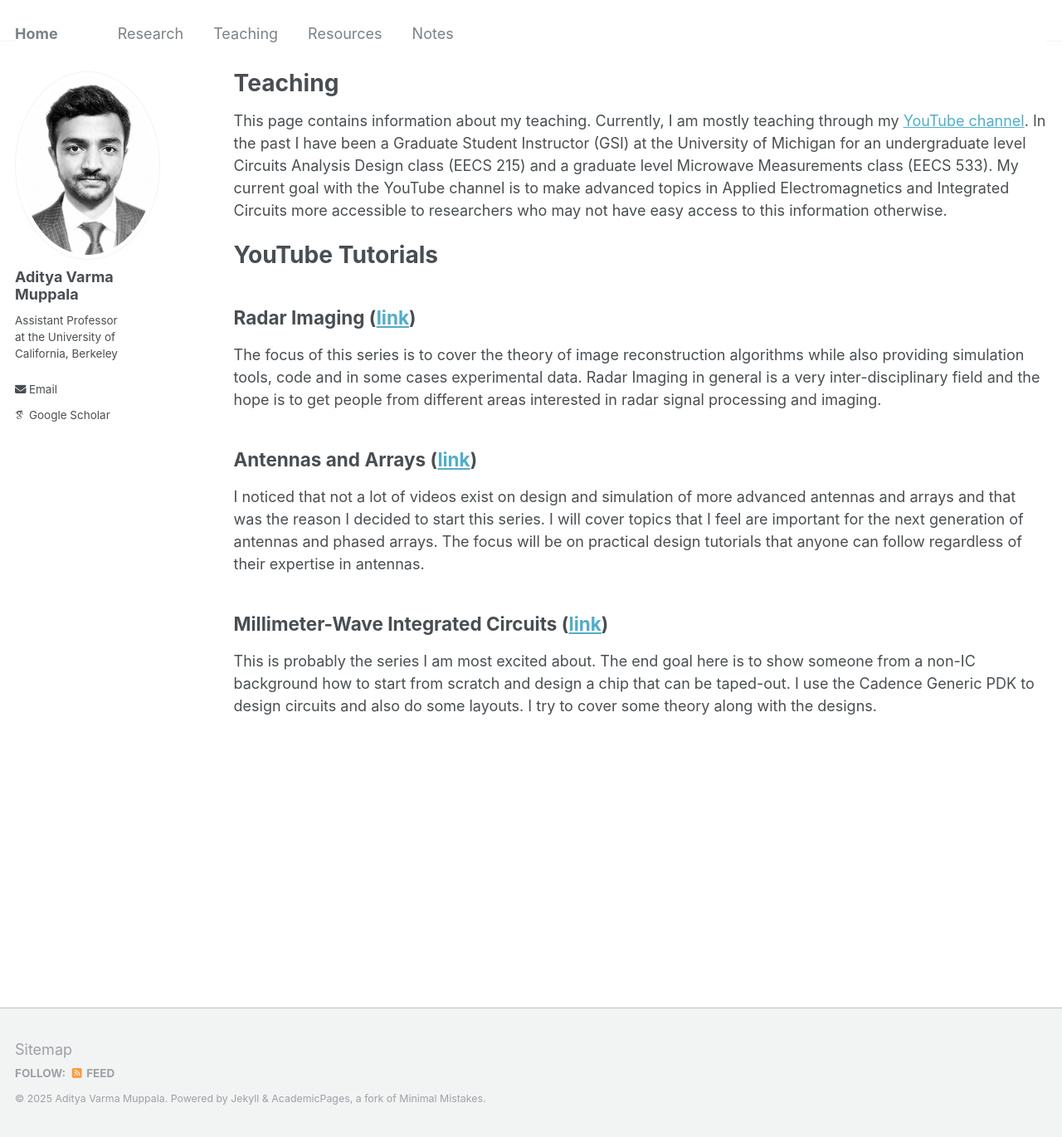
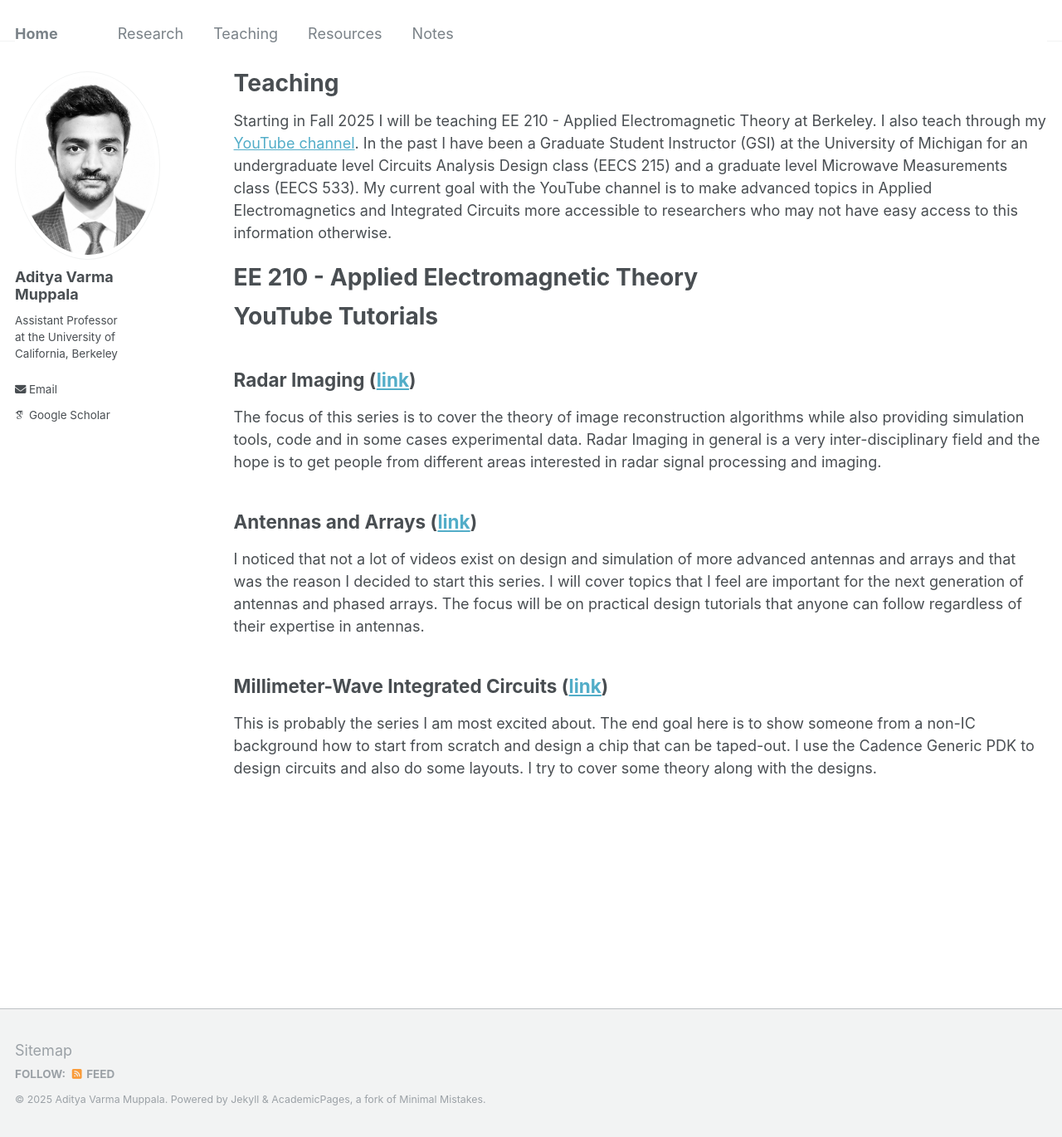
Before and after one commit to AdityaMuppala/adityamuppala.github.io, a Jekyll site: the page built from _pages/teaching.md, in a window 1280 px wide and 1370 px high. Shown: the whole window at 83% size. Built offline with Jekyll 4.4.1, drawn with Linux system fonts in a browser that asks for light colours; some web fonts are replaced.

Commit message:
Update teaching.md

```diff
--- a/_pages/teaching.md
+++ b/_pages/teaching.md
@@ -4,7 +4,12 @@ title: Teaching
 permalink: /teaching/
 ---
 
-This page contains information about my teaching. Currently, I am mostly teaching through my [YouTube channel](https://www.youtube.com/@adityavarmamuppala437). In the past I have been a Graduate Student Instructor (GSI) at the University of Michigan for an undergraduate level Circuits Analysis Design class (EECS 215) and a graduate level Microwave Measurements class (EECS 533). My current goal with the YouTube channel is to make advanced topics in Applied Electromagnetics and Integrated Circuits more accessible to researchers who may not have easy access to this information otherwise.
+Starting in Fall 2025 I will be teaching EE 210 - Applied Electromagnetic Theory at Berkeley. I also teach through my [YouTube channel](https://www.youtube.com/@adityavarmamuppala437). In the past I have been a Graduate Student Instructor (GSI) at the University of Michigan for an undergraduate level Circuits Analysis Design class (EECS 215) and a graduate level Microwave Measurements class (EECS 533). My current goal with the YouTube channel is to make advanced topics in Applied Electromagnetics and Integrated Circuits more accessible to researchers who may not have easy access to this information otherwise.
+
+# EE 210 - Applied Electromagnetic Theory
+
+
+
 
 # YouTube Tutorials
 
```
